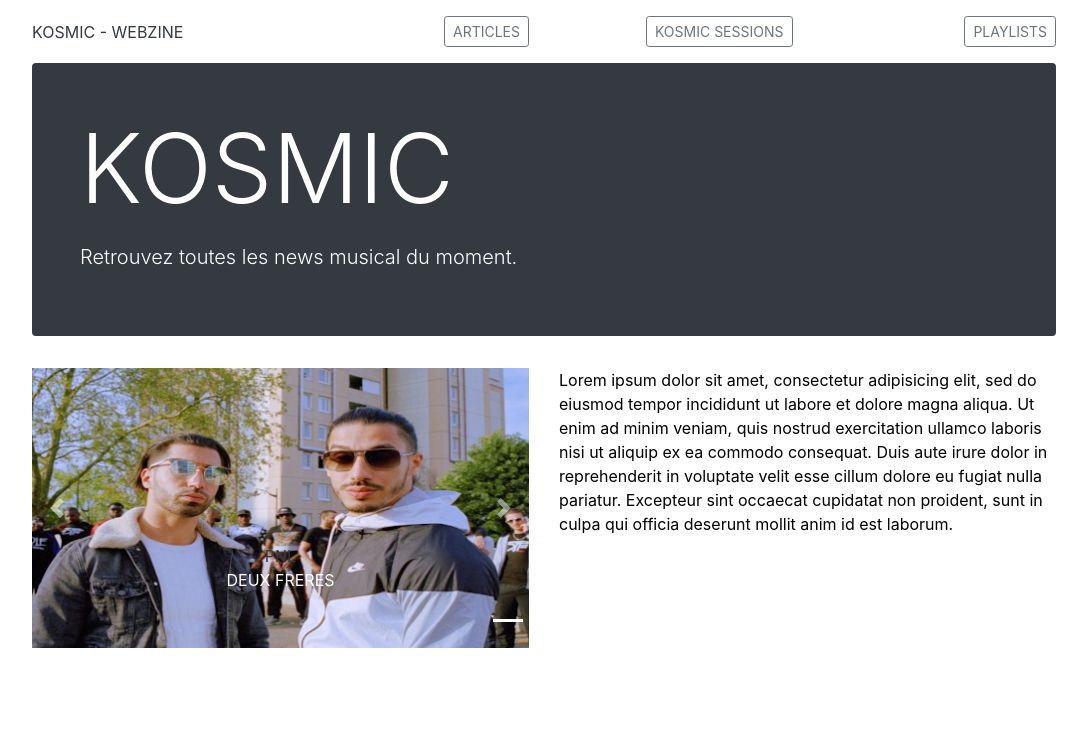
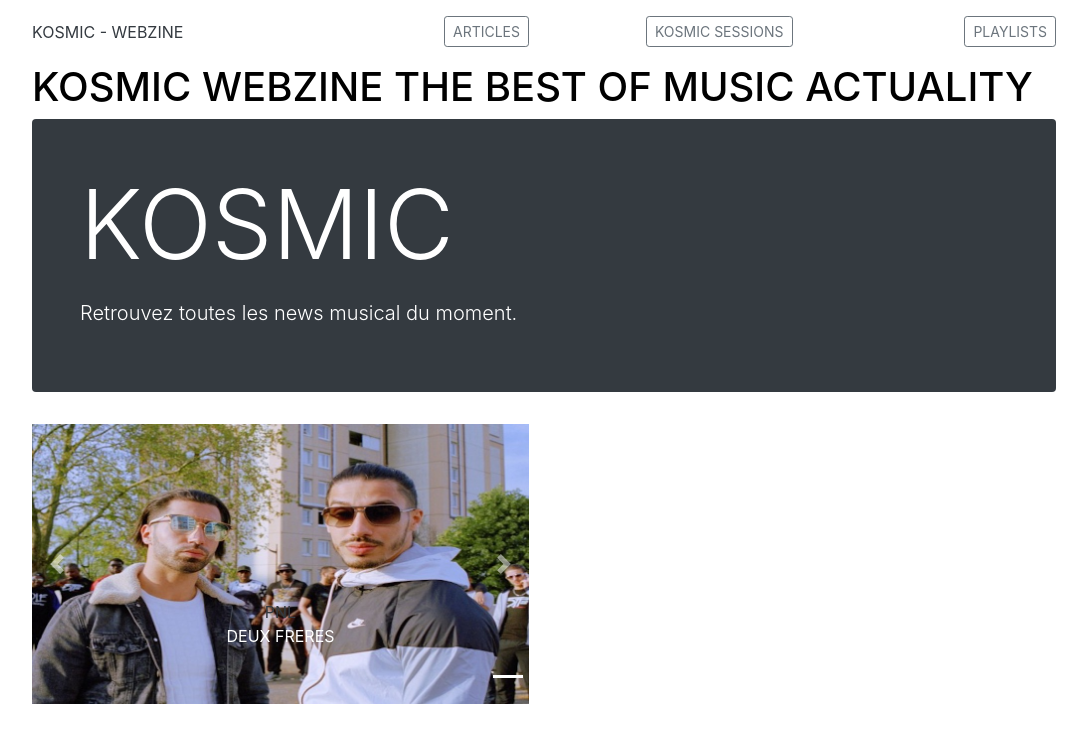
Before and after one commit to Eracom-ID471/projet-3--Vutoni, a Jekyll site: the page built from index.html, in a window 1280 px wide. Shown: the top 743 px of the page, without its empty margins (96-1183 px from the left). Built offline with Jekyll 4.4.1, drawn with Linux system fonts in a browser that asks for light colours.

Commit message:
css + word_animation_

```diff
--- a/_includes/articles.html
+++ b/_includes/articles.html
@@ -1,3 +1,7 @@
+<div class="word">
+  <h1>KOSMIC WEBZINE THE BEST OF MUSIC ACTUALITY</h1>
+</div>
+
 <div class="jumbotron p-4 p-md-5 text-white rounded bg-dark">
     <div class="col-md-6 px-0">
       <h1 class="display-1">KOSMIC</h1>
--- a/_includes/carousel.html
+++ b/_includes/carousel.html
@@ -69,9 +69,7 @@
         </a>
       </div>
       <div class="col-6">
-        <p>
-          Lorem ipsum dolor sit amet, consectetur adipisicing elit, sed do eiusmod tempor incididunt ut labore et dolore magna aliqua. Ut enim ad minim veniam, quis nostrud exercitation ullamco laboris nisi ut aliquip ex ea commodo consequat. Duis aute irure dolor in reprehenderit in voluptate velit esse cillum dolore eu fugiat nulla pariatur. Excepteur sint occaecat cupidatat non proident, sunt in culpa qui officia deserunt mollit anim id est laborum.
-        </p>
+
       </div>
     </div>
   </div>
```
